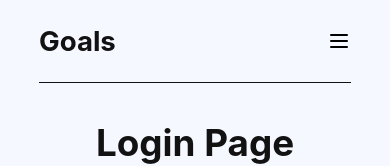
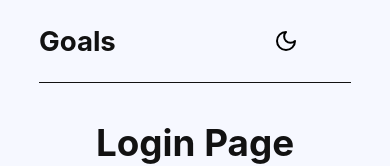
Before and after one commit to whoiscaio/goals-app, a React (Create React App) app in the folder frontend/: page /login in a window 390 px wide. Shown: the top 166 px of the page. Built offline with nearby package versions, Linux system fonts and the light colour scheme.

Commit message:
feat: minor style fixes

```diff
--- a/frontend/src/components/Header/index.tsx
+++ b/frontend/src/components/Header/index.tsx
@@ -10,12 +10,12 @@ import { useState } from 'react';
 import MobileMenu from '../MobileMenu';
 
 type HeaderProps = {
-  currentTheme: string,
-  themeSwitcher: () => void,
-}
+  currentTheme: string;
+  themeSwitcher: () => void;
+};
 
 function Header({ currentTheme, themeSwitcher }: HeaderProps) {
-  const [ isMobileMenuOpen, setIsMobileMenuOpen ] = useState<boolean>(false);
+  const [isMobileMenuOpen, setIsMobileMenuOpen] = useState<boolean>(false);
 
   const dispatch = useDispatch();
 
@@ -30,43 +30,52 @@ function Header({ currentTheme, themeSwitcher }: HeaderProps) {
   return (
     <HeaderContainer>
       <div className="title">
-        <h2>
-          Goals
-        </h2>
+        <h2>Goals</h2>
       </div>
+      <div className="options-wrapper">
         <nav>
-        {
-          !user
-          ? (
+          {!user ? (
             <ul>
-              <li><NavLink to="/login">
+              <li>
+                <NavLink to="/login">
                   <LogIn size={24} />
                   Login
-              </NavLink></li>
-              <li><NavLink to="/signup">
+                </NavLink>
+              </li>
+              <li>
+                <NavLink to="/signup">
                   <User size={24} />
                   Signup
-              </NavLink></li>
+                </NavLink>
+              </li>
             </ul>
-          )
-          : (
+          ) : (
             <button id="logout-button" onClick={handleLogoutClick}>
               Logout
             </button>
-          )
-        }
-        <button onClick={themeSwitcher}>
-          {
-            currentTheme === 'dark'
-            ? <Sun color='#f6f8ff' size={24} />
-            : <Moon size={24} />
-          }
+          )}
+        </nav>
+        <button id="theme-switcher-button" onClick={themeSwitcher}>
+          {currentTheme === 'dark' ? (
+            <Sun color="#f6f8ff" size={24} />
+          ) : (
+            <Moon size={24} />
+          )}
         </button>
-      </nav>
-      <button id="mobile-menu-button" type="button" onClick={() => setIsMobileMenuOpen(true)}>
-        <Menu size={24} />
+        <button
+          id="mobile-menu-button"
+          type="button"
+          onClick={() => setIsMobileMenuOpen(true)}
+        >
+          <Menu
+            size={24}
+            color={currentTheme === 'light' ? '#121212' : '#f6f8ff'}
+          />
         </button>
-      { isMobileMenuOpen && <MobileMenu closeMenu={() => setIsMobileMenuOpen(false)} /> }
+      </div>
+      {isMobileMenuOpen && (
+        <MobileMenu closeMenu={() => setIsMobileMenuOpen(false)} />
+      )}
     </HeaderContainer>
   );
 }
--- a/frontend/src/components/Header/styled.ts
+++ b/frontend/src/components/Header/styled.ts
@@ -10,6 +10,10 @@ export const HeaderContainer = styled.header`
   width: min(1200px, 80vw);
 
   margin: 0 auto;
+
+  .options-wrapper {
+    display: flex;
+  }
 
   h2 {
     color: ${({ theme }) => theme.colors.text};
@@ -43,7 +47,7 @@ export const HeaderContainer = styled.header`
     }
 
     svg {
-      margin-right: .8rem;
+      margin-right: 0.8rem;
     }
   }
 
@@ -51,25 +55,26 @@ export const HeaderContainer = styled.header`
     display: flex;
     align-items: center;
 
-    button {
+    @media (max-width: 650px) {
+      display: none;
+    }
+  }
+
+  #theme-switcher-button, #mobile-menu-button {
     border-radius: ${({ theme }) => theme.measures.borderRadius};
 
     display: flex;
     justify-content: center;
     align-items: center;
 
-      padding: .8rem;
+    padding: 0.8rem;
 
     cursor: pointer;
-      transition: background-color .12s ease-in;
+    transition: background-color 0.12s ease-in;
 
     &:hover {
-        background-color: ${({ theme }) => theme.colors.effects.themeSwitcherBackground};
-      }
-    }
-
-    @media (max-width: 650px) {
-      display: none;
+      background-color: ${({ theme }) =>
+        theme.colors.effects.themeSwitcherBackground};
     }
   }
 
@@ -78,12 +83,13 @@ export const HeaderContainer = styled.header`
     font-size: 1.6rem;
     font-weight: 800;
 
-
     margin-right: 2rem;
   }
 
   #mobile-menu-button {
     display: none;
+
+    margin-left: .8rem;
 
     cursor: pointer;
 
```
Lines whose indentation alone changed are shown as unchanged.
